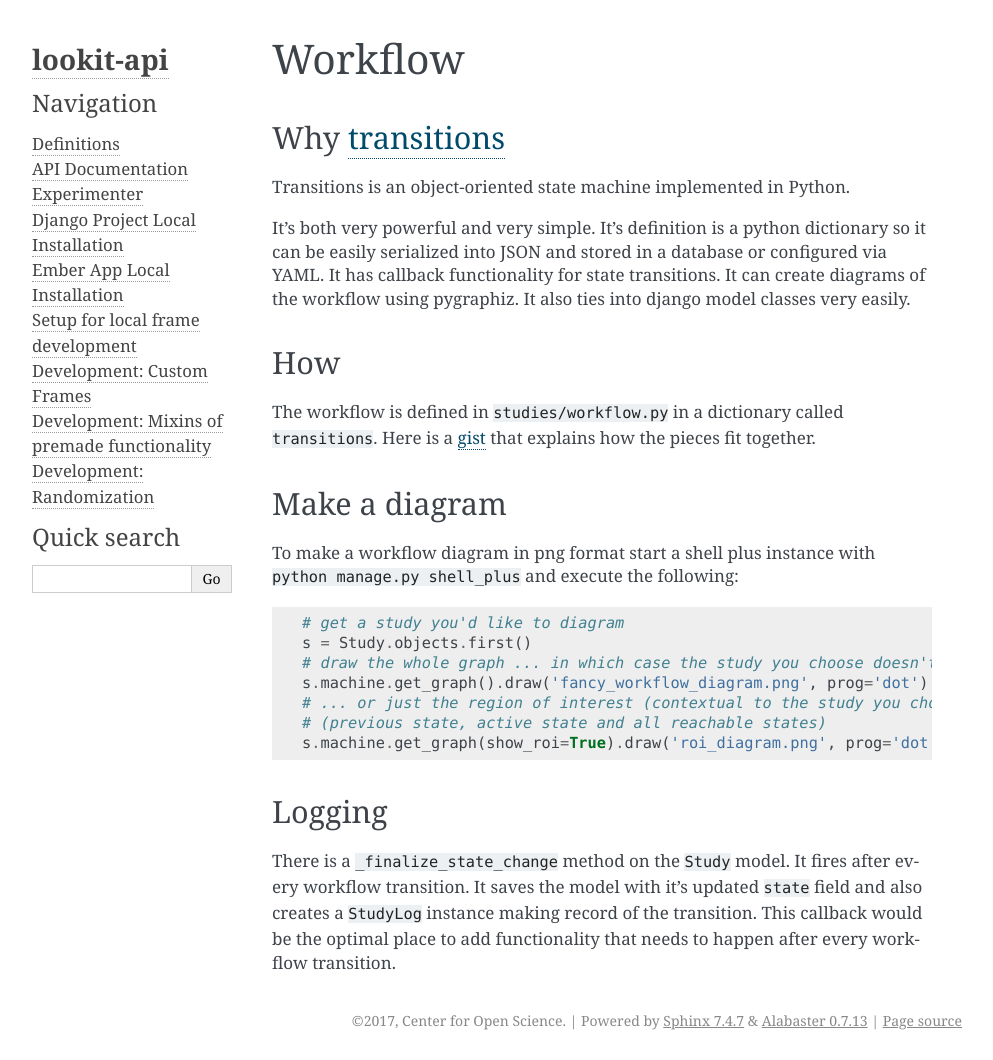
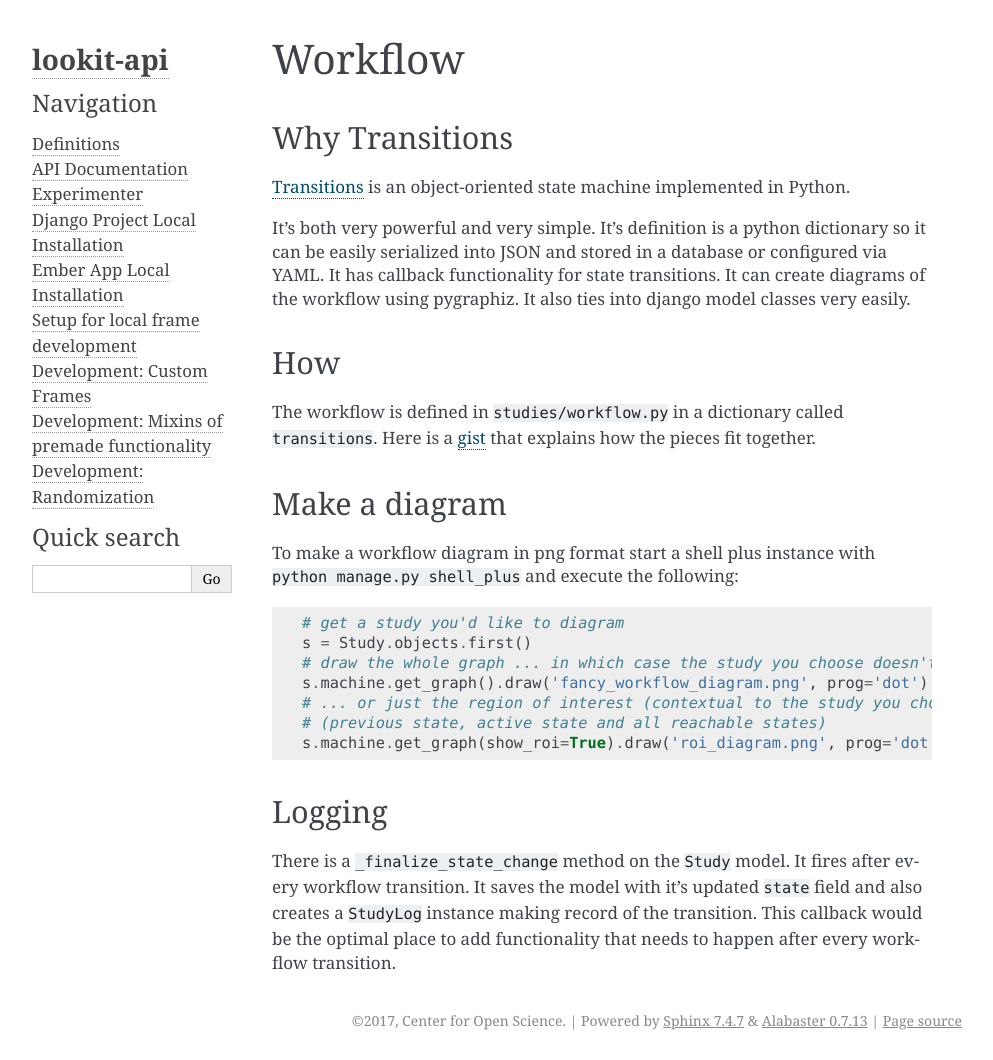
Before and after one commit to lookit/lookit-api, a Sphinx documentation site: the page built from docs/source/workflow.md, in a window 1280 px wide. Shown: the whole page, without its empty margins (148-1141 px from the left). Built offline with Sphinx 7.4.7, drawn with Linux system fonts in a browser that asks for light colours.

```diff
--- a/docs/source/workflow.md
+++ b/docs/source/workflow.md
@@ -1,8 +1,8 @@
 # Workflow
 
-## Why [transitions](https://github.com/pytransitions/transitions)
+## Why Transitions
 
-Transitions is an object-oriented state machine implemented in Python.
+[Transitions](https://github.com/pytransitions/transitions) is an object-oriented state machine implemented in Python.
 
 It's both very powerful and very simple. It's definition is a python dictionary so it can be easily serialized into JSON and stored in a database or configured via YAML. It has callback functionality for state transitions. It can create diagrams of the workflow using pygraphiz. It also ties into django model classes very easily.
 
```
